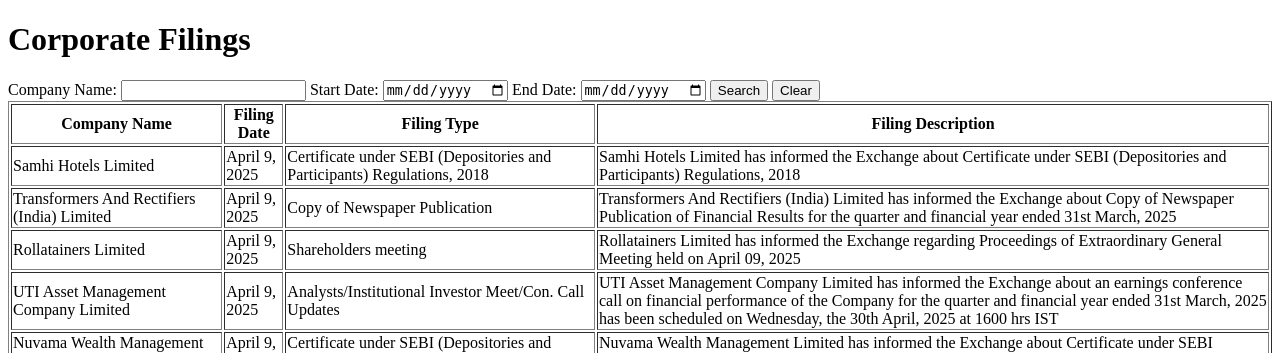
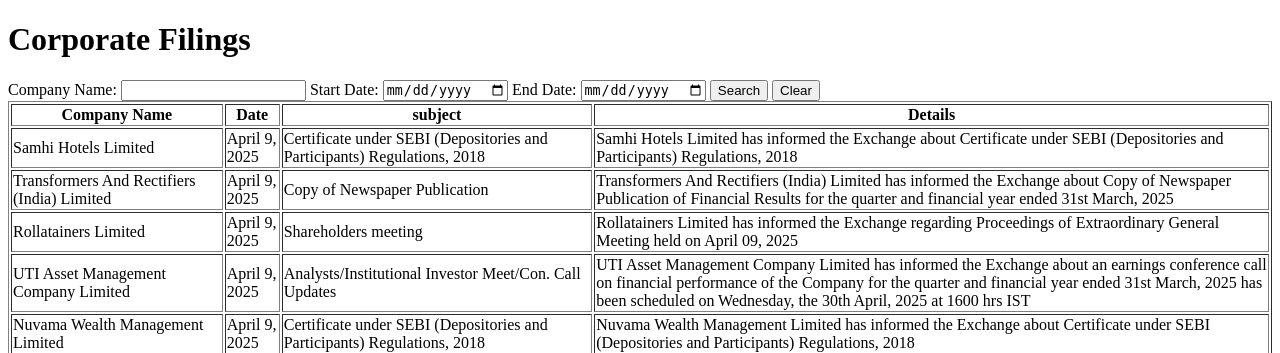
Before and after one commit to lalitpatil02/NSE, a Django app: page /app/ in a window 1280 px wide. Shown: the top 353 px of the page. Run offline with Django 4.2, Linux system fonts and the light colour scheme; data comes from the database, SQL or seed files in the repository.

Commit message:
update index file

```diff
--- a/app/templates/app/index.html
+++ b/app/templates/app/index.html
@@ -29,19 +29,20 @@
         <thead>
             <tr>
                 <th>Company Name</th>
-                <th>Filing Date</th>
-                <th>Filing Type</th>
-                <th>Filing Description</th>
+                <th>Date</th>
+                <th>subject</th>
+                <th>Details</th>
+
                 <!-- Add any other columns you need -->
             </tr>
         </thead>
         <tbody>
-            {% for filing in filings %}
+            {% for data in filings %}
             <tr>
-                <td>{{ filing.company_name }}</td>
-                <td>{{ filing.filing_date }}</td>
-                <td>{{ filing.filing_type }}</td>
-                <td>{{ filing.details }}</td>
+                <td>{{ data.company_name }}</td>
+                <td>{{ data.filing_date }}</td>
+                <td>{{ data.subject }}</td>
+                <td>{{ data.details }}</td>
                 <!-- Add any other fields you want to display -->
             </tr>
             {% empty %}
```
